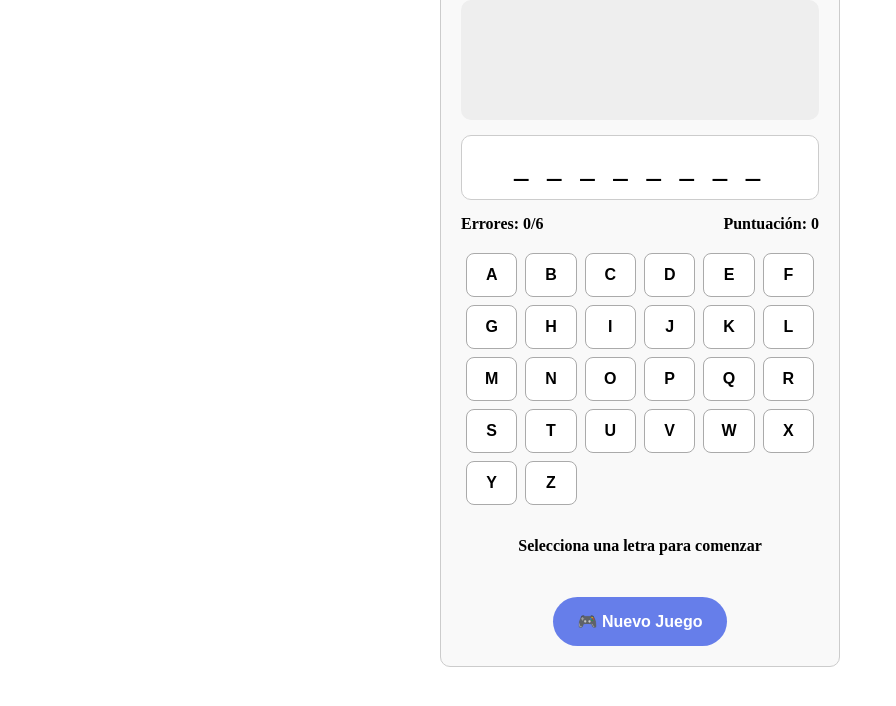
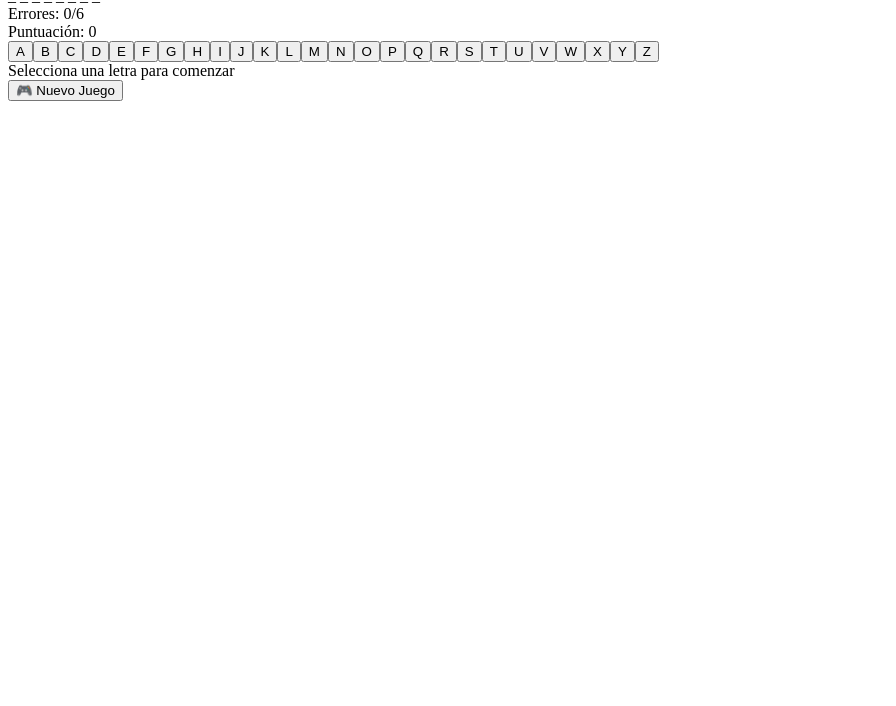
Before and after one commit to Jossie-riko/Ahorcados, a plain HTML site: page index.html in a window 1280 px wide. Shown: the part 94-800 px from the top of the page, without its empty margins (0-896 px from the left). Drawn offline with Linux system fonts and the light colour scheme.

Commit message:
index.html

```diff
--- a/index.html
+++ b/index.html
@@ -5,174 +5,7 @@
   <meta name="viewport" content="width=device-width, initial-scale=1.0, user-scalable=no" />
   <title>Ahorcado</title>
   <style>
-    /* Estilos generales */
-    * {
-      margin: 0;
-      padding: 0;
-      box-sizing: border-box;
-      -webkit-tap-highlight-color: transparent;
-      -webkit-touch-callout: none;
-      -webkit-user-select: none;
-      user-select: none;
-    }
-
-    body {
-      font-family: Times New Roman, serif;
-      background: white;
-      color: black;
-      min-height: 100vh;
-      display: flex;
-      flex-direction: column;
-      align-items: center;
-      justify-content: flex-start;
-      padding: 10px;
-      overflow-x: hidden;
-    }
-
-    .container {
-      background: #f9f9f9;
-      border: 1px solid #ccc;
-      border-radius: 10px;
-      padding: 20px;
-      text-align: center;
-      max-width: 400px;
-      width: 100%;
-      margin: 10px 0;
-    }
-
-    h1 {
-      font-size: 2rem;
-      margin-bottom: 15px;
-    }
-
-    .hangman-display {
-      font-family: 'Courier New', monospace;
-      font-size: 1rem;
-      background: #eee;
-      padding: 15px;
-      border-radius: 10px;
-      margin: 15px 0;
-      white-space: pre-line;
-      min-height: 120px;
-      display: flex;
-      align-items: center;
-      justify-content: center;
-    }
-
-    .word-display {
-      font-size: 1.8rem;
-      font-weight: bold;
-      letter-spacing: 0.2em;
-      margin: 15px 0;
-      padding: 15px 10px;
-      background: #fff;
-      border: 1px solid #ccc;
-      border-radius: 10px;
-      word-break: break-word;
-    }
-
-    .game-info {
-      display: flex;
-      justify-content: space-between;
-      margin: 15px 0;
-      font-size: 1rem;
-      font-weight: bold;
-    }
-
-    .alphabet {
-      display: grid;
-      grid-template-columns: repeat(6, 1fr);
-      gap: 8px;
-      margin: 20px 0;
-      padding: 0 5px;
-    }
-
-    .letter-btn {
-      background: #fff;
-      border: 1px solid #aaa;
-      color: black;
-      padding: 12px 8px;
-      border-radius: 8px;
-      cursor: pointer;
-      font-size: 1rem;
-      font-weight: bold;
-      transition: all 0.2s ease;
-      min-height: 44px;
-      display: flex;
-      align-items: center;
-      justify-content: center;
-      touch-action: manipulation;
-    }
-
-    .letter-btn:active {
-      transform: scale(0.95);
-      background: #ddd;
-    }
-
-    .letter-btn:disabled {
-      background: #fdd;
-      border-color: #f99;
-      cursor: not-allowed;
-      opacity: 0.7;
-    }
-
-    .letter-btn.correct {
-      background: #dfd;
-      border-color: #9f9;
-    }
-
-    .new-game-btn {
-      background: #667eea;
-      border: none;
-      color: white;
-      padding: 15px 25px;
-      border-radius: 25px;
-      cursor: pointer;
-      font-size: 1rem;
-      font-weight: bold;
-      margin-top: 15px;
-      transition: all 0.2s ease;
-      min-height: 44px;
-      touch-action: manipulation;
-    }
-
-    .new-game-btn:active {
-      transform: translateY(1px);
-    }
-
-    .message {
-      font-size: 1rem;
-      font-weight: bold;
-      margin: 15px 0;
-      padding: 12px;
-      border-radius: 10px;
-      min-height: 20px;
-      display: flex;
-      align-items: center;
-      justify-content: center;
-    }
-
-    .win {
-      background: #dfd;
-      color: green;
-      border: 1px solid #9f9;
-    }
-
-    .lose {
-      background: #fdd;
-      color: red;
-      border: 1px solid #f99;
-    }
-
-    @keyframes shake {
-      0%, 100% { transform: translateX(0); }
-      25% { transform: translateX(-5px); }
-      75% { transform: translateX(5px); }
-    }
-
-    .shake {
-      animation: shake 0.5s ease-in-out;
-    }
+    /* ... (los estilos son los mismos que ya tienes, no los repito aquí para ahorrar espacio) ... */
   </style>
 </head>
 <body>
@@ -252,7 +85,6 @@
           gameOver = true;
           score += 10;
           updateScore();
-                    updateScore();
           localStorage.setItem('hangmanScore', score.toString());
           showMessage('¡EXCELENTE! 🎉 ¡Ganaste!', 'win');
           vibrate([200, 100, 200]);
```
